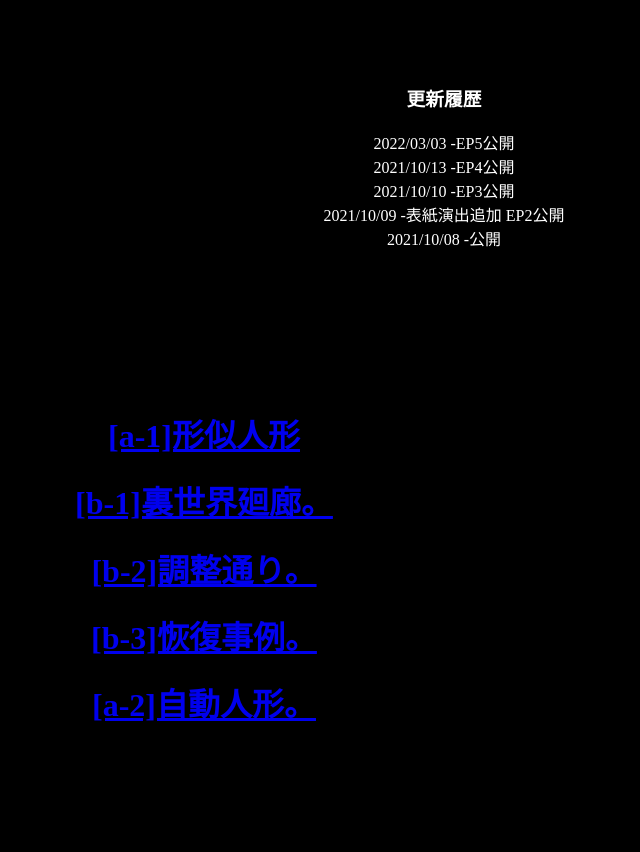
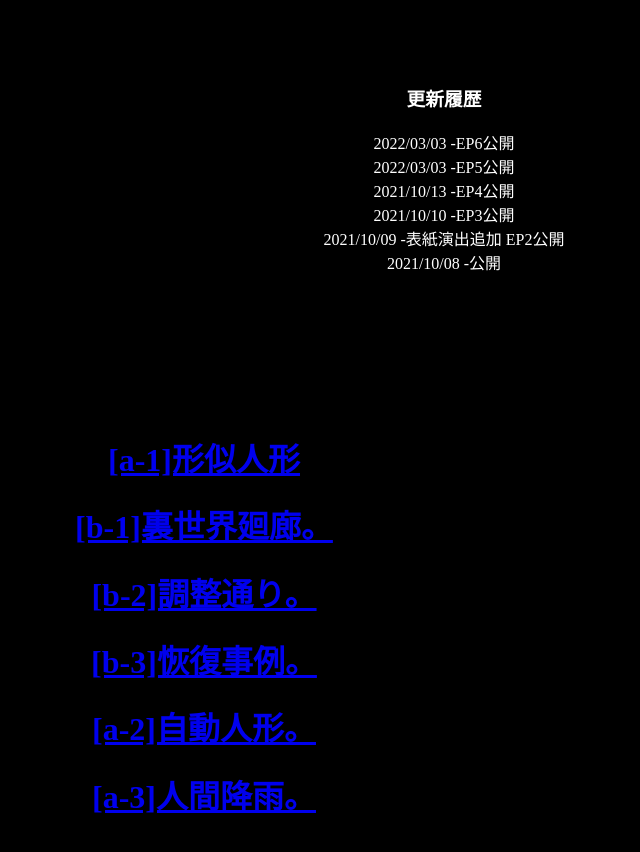
Before and after one commit to siddokundayo/modifiedavenue, a plain HTML site: page index.html in a window 1280 px wide. Shown: the part 500-1352 px from the top of the page, without its empty margins (196-836 px from the left). Drawn offline with Linux system fonts and the light colour scheme.

Commit message:
Update index.html

```diff
--- a/index.html
+++ b/index.html
@@ -14,6 +14,7 @@
         <div class="update">
             <h3>更新履歴</h3>
             <p>
+            2022/03/03 -EP6公開<br>
             2022/03/03 -EP5公開<br>
             2021/10/13 -EP4公開<br>
             2021/10/10 -EP3公開<br>
@@ -26,6 +27,7 @@
             <h1><a href="storyb02.html">[b-2]調整通り。</a></h1>
             <h1><a href="storyb03.html">[b-3]恢復事例。</a></h1>
             <h1><a href="storya02.html">[a-2]自動人形。</a></h1>
+            <h1><a href="storya03.html">[a-3]人間降雨。</a></h1>
         </div>
     </body>
 </html>
```
